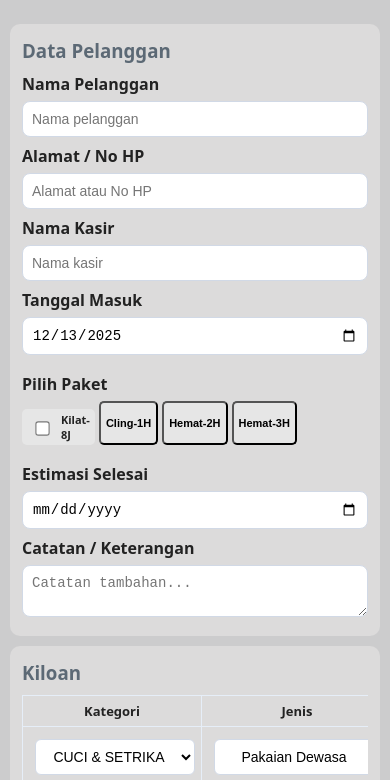
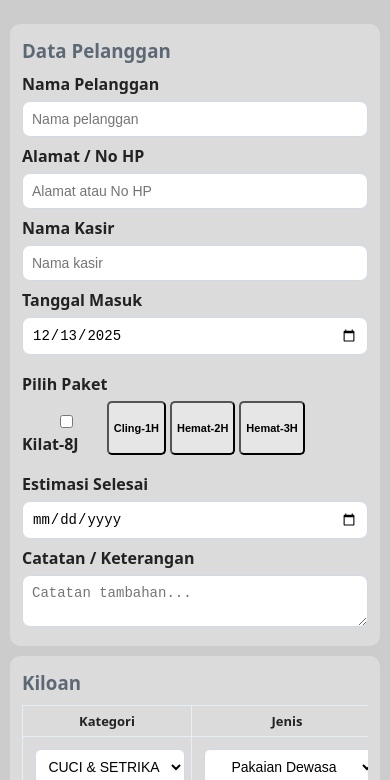
Before and after one commit to nurfatih62/laundry, a plain HTML site: page index.html in a window 390 px wide. Both pictures are taken after a click on the button "Tambah Kiloan". Shown: the part 64-844 px from the top of the page. Drawn offline with Linux system fonts and the light colour scheme.

Commit message:
Update style.css

```diff
--- a/style.css
+++ b/style.css
@@ -55,36 +55,18 @@ input,textarea,select{
   box-sizing: border-box;
 }
 
-/* angka di kiri dan boleh kosong */
-input[type="number"]{
-  text-align: left;
-}
+input[type="number"]{ text-align: left; }
 
-/* FLEX ROW & COL */
-.row {
-  display: flex;
-  gap: 10px;
-  flex-wrap: wrap;
-}
+.row { display:flex; gap:10px; flex-wrap:wrap; }
+.col { flex:1 1 50%; min-width:140px; }
 
-.col {
-  flex: 1 1 50%;
-  min-width: 140px;
-}
+.table-wrap { overflow-x:auto; padding-bottom:8px; -webkit-overflow-scrolling: touch; }
 
-/* TABEL WRAP */
-.table-wrap {
-  overflow-x: auto; /* scroll horizontal jika sempit */
-  padding-bottom: 8px;
-  -webkit-overflow-scrolling: touch; /* smooth scroll iOS */
-}
-
-/* TABEL */
 table{
-  width: max-content; /* tabel menyesuaikan isi */
-  min-width: 800px; /* lebar minimal */
+  width: max-content;
+  min-width: 800px;
   border-collapse:collapse;
-  table-layout: auto;
+  table-layout:auto;
 }
 
 th, td{
@@ -92,7 +74,7 @@ th, td{
   border:1px solid #e6eef8;
   text-align:center;
   font-size:14px;
-  white-space: nowrap; /* teks tidak pecah baris */
+  white-space: nowrap;
 }
 
 #tabelKiloan td input, #tabelKiloan td select,
@@ -102,22 +84,15 @@ th, td{
   padding:8px;
   border-radius:6px;
   border:1px solid #d1d9e6;
-  box-sizing: border-box;
+  box-sizing:border-box;
 }
 
-/* Kolom penting kiri tetap terbaca */
 #tabelKiloan td:nth-child(1), #tabelKiloan td:nth-child(2),
-#tabelSatuan td:nth-child(1) {
-  text-align: left;
-  padding-left: 12px;
-  min-width: 140px;
-}
+#tabelSatuan td:nth-child(1) { text-align:left; padding-left:12px; min-width:140px; }
 
-/* Kolom angka */
 #tabelKiloan td:nth-child(3), #tabelKiloan td:nth-child(4), #tabelKiloan td:nth-child(5),
 #tabelSatuan td:nth-child(2), #tabelSatuan td:nth-child(3), #tabelSatuan td:nth-child(4){
-  min-width: 80px;
-  text-align: center;
+  min-width:80px; text-align:center;
 }
 
 #tabelKiloan td button, #tabelSatuan td button{
@@ -129,7 +104,6 @@ th, td{
   cursor:pointer;
 }
 
-/* CONTROLS & ACTIONS */
 .controls,.actions{
   display:flex;
   justify-content:space-between;
@@ -157,12 +131,8 @@ th, td{
   margin-top:18px;
 }
 
-/* INPUT TOTAL & SISA - desktop */
-input#total, input#sisa {
-  max-width:180px;
-}
+input#total, input#sisa { max-width:180px; }
 
-/* PAKET LAUNDRY - compact */
 .paket-group{
   display:flex;
   flex-wrap: wrap;
@@ -170,7 +140,7 @@ input#total, input#sisa {
   margin-top:6px;
 }
 
-.paket-group label, .paket-btn{
+.paket-group button{
   display:flex;
   align-items:center;
   justify-content:center;
@@ -184,61 +154,23 @@ input#total, input#sisa {
   transition: background 0.2s;
 }
 
-.paket-group input[type="checkbox"]{
-  transform: scale(1.1);
-  cursor:pointer;
-}
+.paket-group button:hover{ background:#d1d1d1; }
+.paket-btn.active{ background:#5c6975; color:#fff; }
 
-.paket-group label:hover, .paket-btn:hover{
-  background:#d1d1d1;
-}
-
-.paket-btn.active{
-  background:#5c6975;
-  color:#fff;
-}
-
-/* RESPONSIVE HP */
 @media(max-width:600px){
-  .row {
-    flex-direction: column;
-  }
-  .col {
-    width: 100%;
-  }
-  input[type="number"], input, select, textarea {
-    width:100%;
-  }
-  table th, table td {
-    font-size: 13px;
-    padding: 6px;
-  }
-  .btn {
-    padding: 6px 10px;
-    font-size: 13px;
-  }
-  .controls, .actions {
-    flex-direction: column;
-    align-items: stretch;
-  }
-
-  .paket-group{
-    gap:4px;
-  }
-  .paket-group label, .paket-btn{
-    padding:3px 5px;
-    font-size:11px;
-  }
-
-  #tabelKiloan, #tabelSatuan {
-    min-width: 900px; /* lebih luas di HP */
-  }
+  .row { flex-direction: column; }
+  .col { width:100%; }
+  input[type="number"], input, select, textarea { width:100%; }
+  table th, table td { font-size:13px; padding:6px; }
+  .btn { padding:6px 10px; font-size:13px; }
+  .controls, .actions { flex-direction: column; align-items:stretch; }
+  .paket-group{ gap:4px; }
+  .paket-group button{ padding:3px 5px; font-size:11px; }
+  #tabelKiloan, #tabelSatuan { min-width:100%; }
   #tabelKiloan td:nth-child(1), #tabelKiloan td:nth-child(2),
-  #tabelSatuan td:nth-child(1){
-    min-width: 160px;
-  }
+  #tabelSatuan td:nth-child(1){ min-width:140px; }
   #tabelKiloan td:nth-child(3), #tabelKiloan td:nth-child(4), #tabelKiloan td:nth-child(5),
   #tabelSatuan td:nth-child(2), #tabelSatuan td:nth-child(3), #tabelSatuan td:nth-child(4){
-    min-width: 90px;
+    min-width:80px;
   }
 }
```
